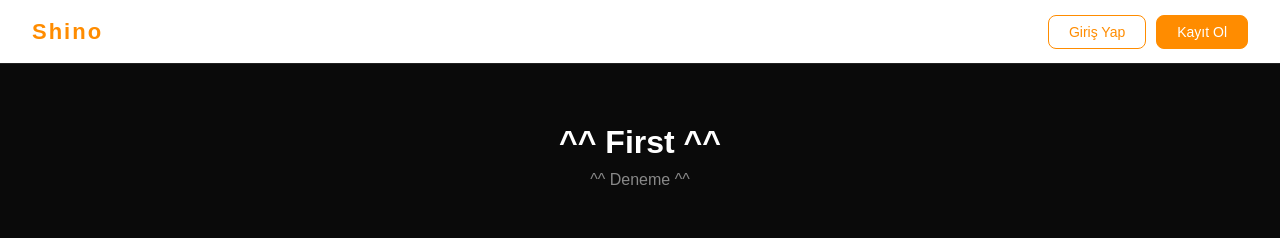
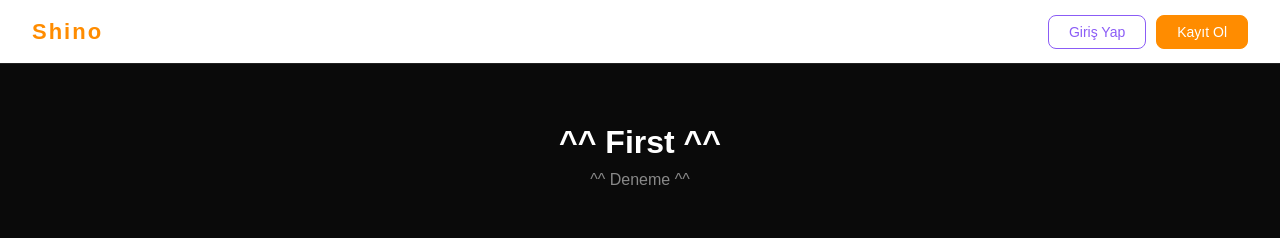
Before and after one commit to maerweth/shino, a plain HTML site: page index.html in a window 1280 px wide. Shown: the top 238 px of the page. Drawn offline with nearby package versions, Linux system fonts and the light colour scheme.

Commit message:
Update style.css

```diff
--- a/style.css
+++ b/style.css
@@ -35,8 +35,8 @@ body {
 
 .btn-login {
   background: transparent;
-  color: #ff8c00;
-  border: 1.5px solid #ff8c00;
+  color: #8b5cf6;
+  border: 1.5px solid #8b5cf6;
   padding: 8px 20px;
   border-radius: 8px;
   font-size: 14px;
```
